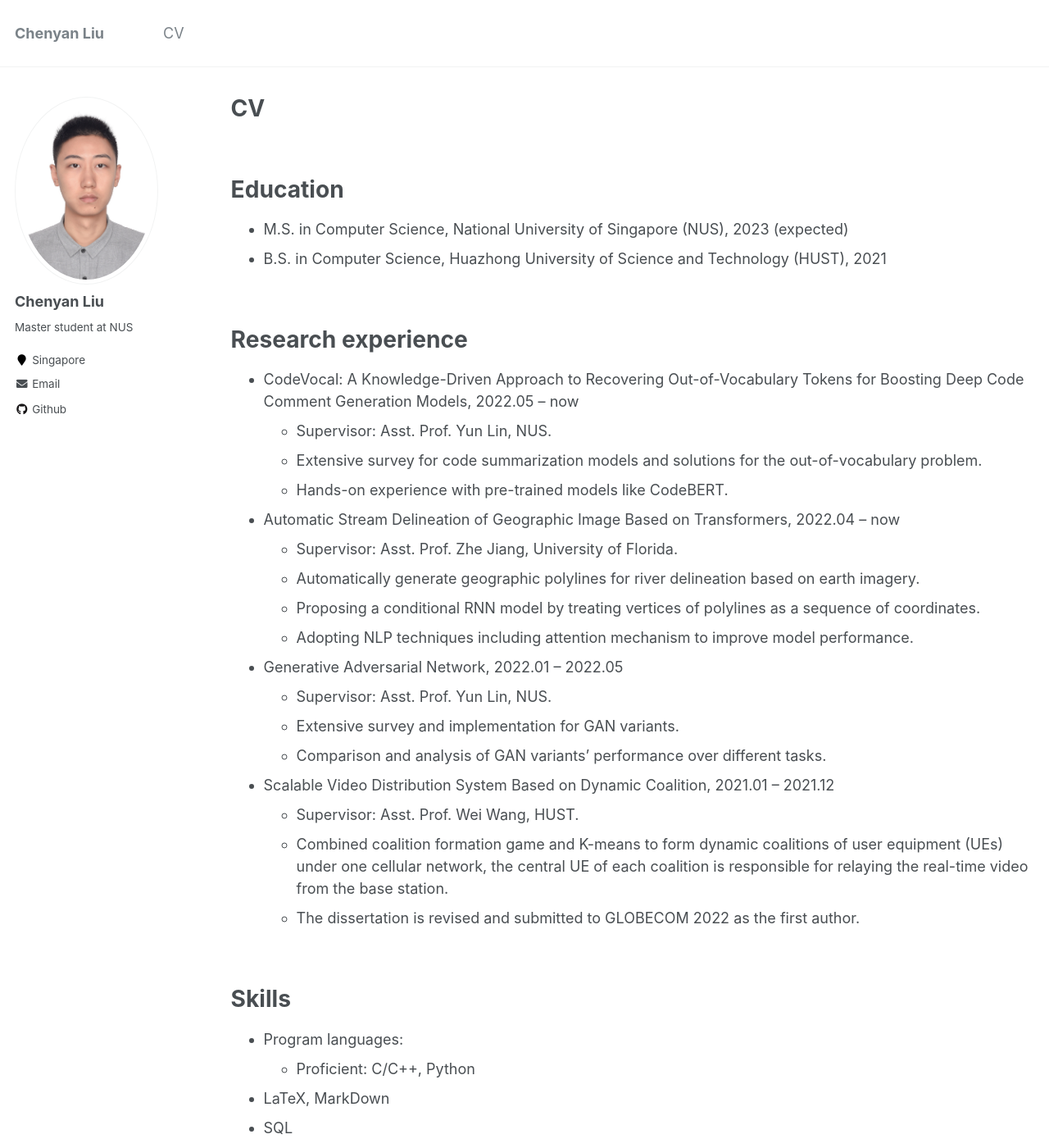
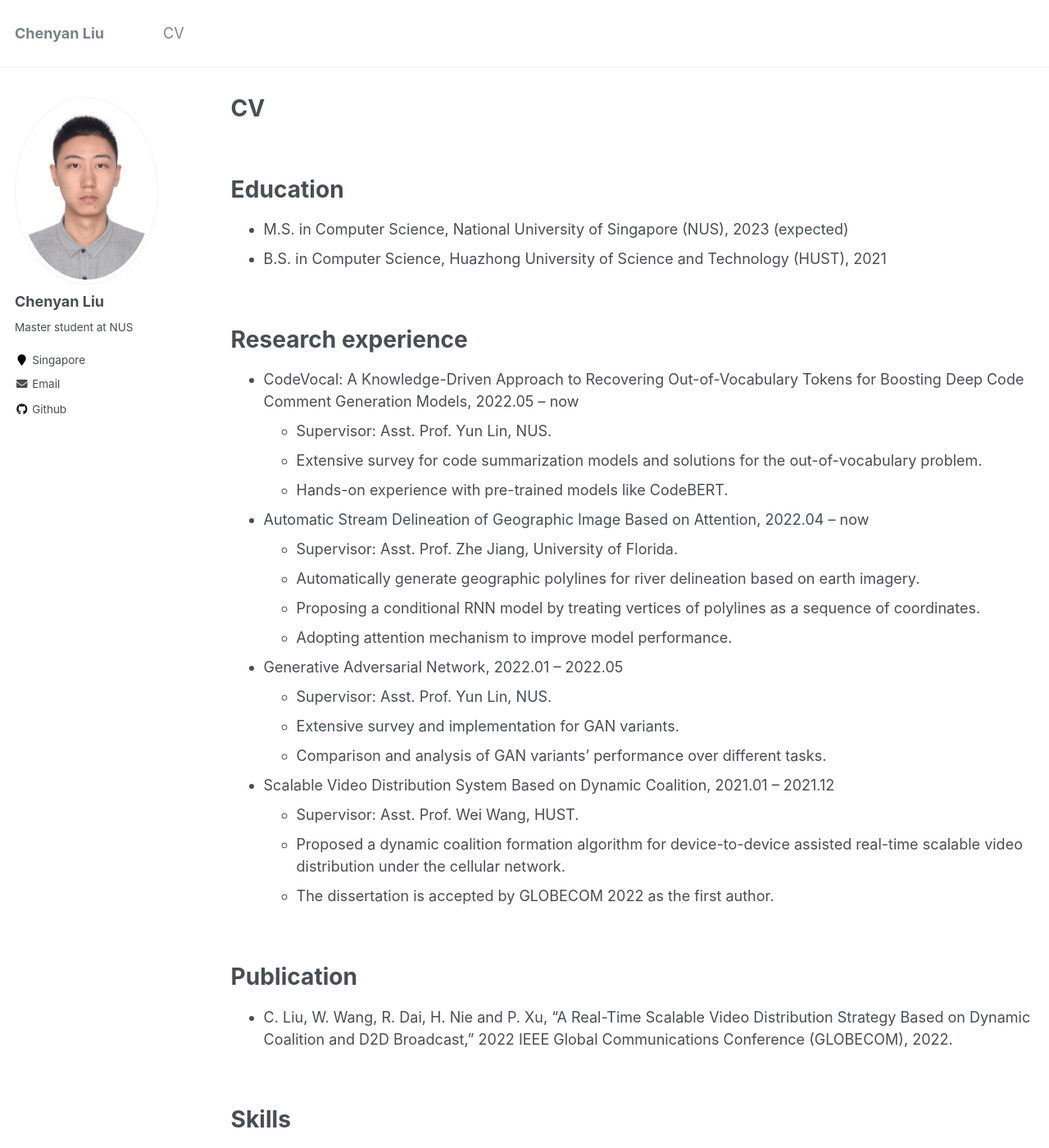
Before and after one commit to chenyan1999/chenyan1999.github.io, a Jekyll site: the page built from _pages/cv.md, in a window 1280 px wide and 1400 px high. Shown: the whole window at 82% size. Built offline with Jekyll 4.4.1, drawn with Linux system fonts in a browser that asks for light colours.

Commit message:
add publication, modify research experience description

```diff
--- a/_pages/cv.md
+++ b/_pages/cv.md
@@ -23,11 +23,11 @@ Research experience
   * Extensive survey for code summarization models and solutions for the out-of-vocabulary problem.
   * Hands-on experience with pre-trained models like CodeBERT.
 
-* Automatic Stream Delineation of Geographic Image Based on Transformers, 2022.04 – now
+* Automatic Stream Delineation of Geographic Image Based on Attention, 2022.04 – now
   * Supervisor: Asst. Prof. Zhe Jiang, University of Florida.
   * Automatically generate geographic polylines for river delineation based on earth imagery.
   * Proposing a conditional RNN model by treating vertices of polylines as a sequence of coordinates.
-  * Adopting NLP techniques including attention mechanism to improve model performance.
+  * Adopting attention mechanism to improve model performance.
 
 * Generative Adversarial Network, 2022.01 – 2022.05
   * Supervisor: Asst. Prof. Yun Lin, NUS.
@@ -36,8 +36,14 @@ Research experience
 
 * Scalable Video Distribution System Based on Dynamic Coalition, 2021.01 – 2021.12
   * Supervisor: Asst. Prof. Wei Wang, HUST.
-  * Combined coalition formation game and K-means to form dynamic coalitions of user equipment (UEs) under one cellular network, the central UE of each coalition is responsible for relaying the real-time video from the base station.
-  * The dissertation is revised and submitted to GLOBECOM 2022 as the first author.
+  * Proposed a dynamic coalition formation algorithm for device-to-device assisted real-time scalable video distribution under the cellular network.
+  * The dissertation is accepted by GLOBECOM 2022 as the first author.
+
+<br>
+
+Publication
+======
+* C. Liu, W. Wang, R. Dai, H. Nie and P. Xu, "A Real-Time Scalable Video Distribution Strategy Based on Dynamic Coalition and D2D Broadcast," 2022 IEEE Global Communications Conference (GLOBECOM), 2022.
 
 <br>
 
```
